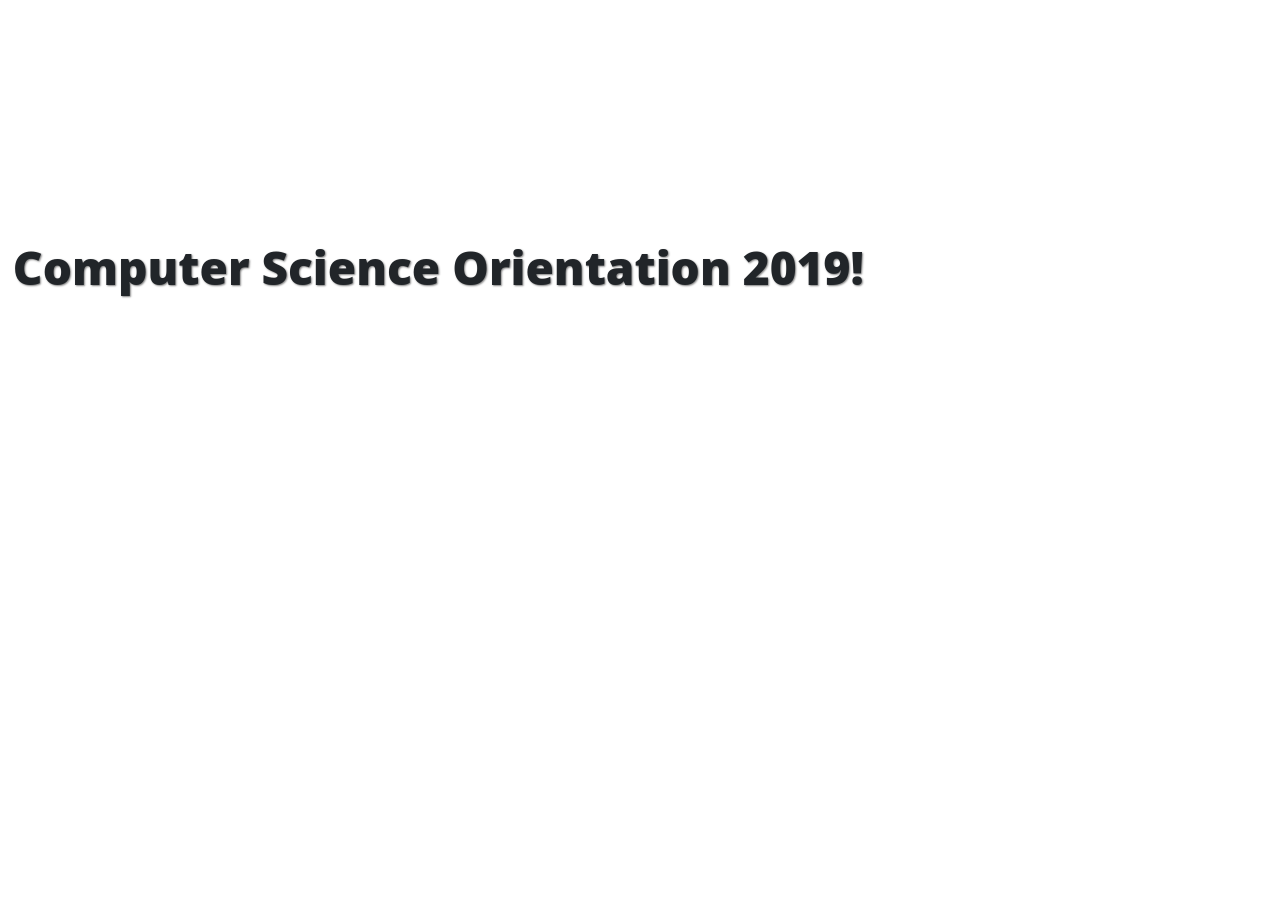
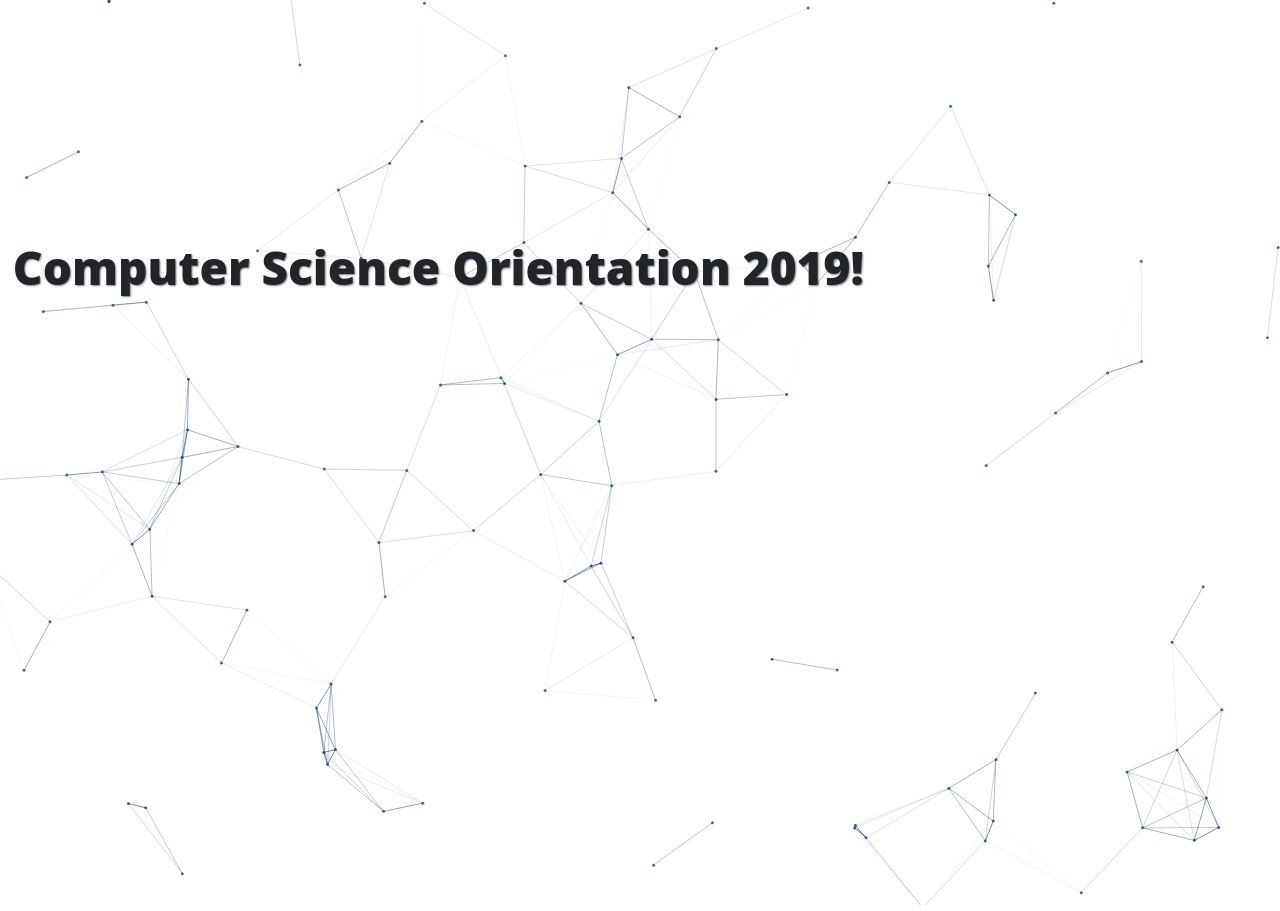
Before and after one commit to tonyhqanguyen/cs-frosh-2019, a React (Create React App) app: page / in a window 1280 px wide. Before the commit the page ends 800 px from the top, so only its background shows below. Built offline with nearby package versions, Linux system fonts and the light colour scheme; a web font is replaced by a local one.

Commit message:
Revert "Fill height particles"
This reverts commit 0091a4b27479a89ebc2a4a0bca2606d36e490437.

```diff
--- a/src/components/particle.js
+++ b/src/components/particle.js
@@ -42,7 +42,7 @@ const ParticleNetwork = function (canvas, options) {
   this.canvasDiv = canvas
   this.canvasDiv.size = {
     'width': this.canvasDiv.offsetWidth,
-    'height': this.canvasDiv.offsetHeight
+    'height': 905
   }
 
   // Set options
--- a/src/css/home.css
+++ b/src/css/home.css
@@ -1,7 +1,5 @@
 .home {
     text-align: center;
-    width: 100vw;
-    height: 100vh;
 }
 
 .home .welcome-title {
--- a/src/index.css
+++ b/src/index.css
@@ -1,8 +1,8 @@
-html {
+.html {
   min-width: 100vw;
 }
 
-body {
+ody {
   margin: 0;
   min-height: 100vh;
   min-width: 100vw;
```
